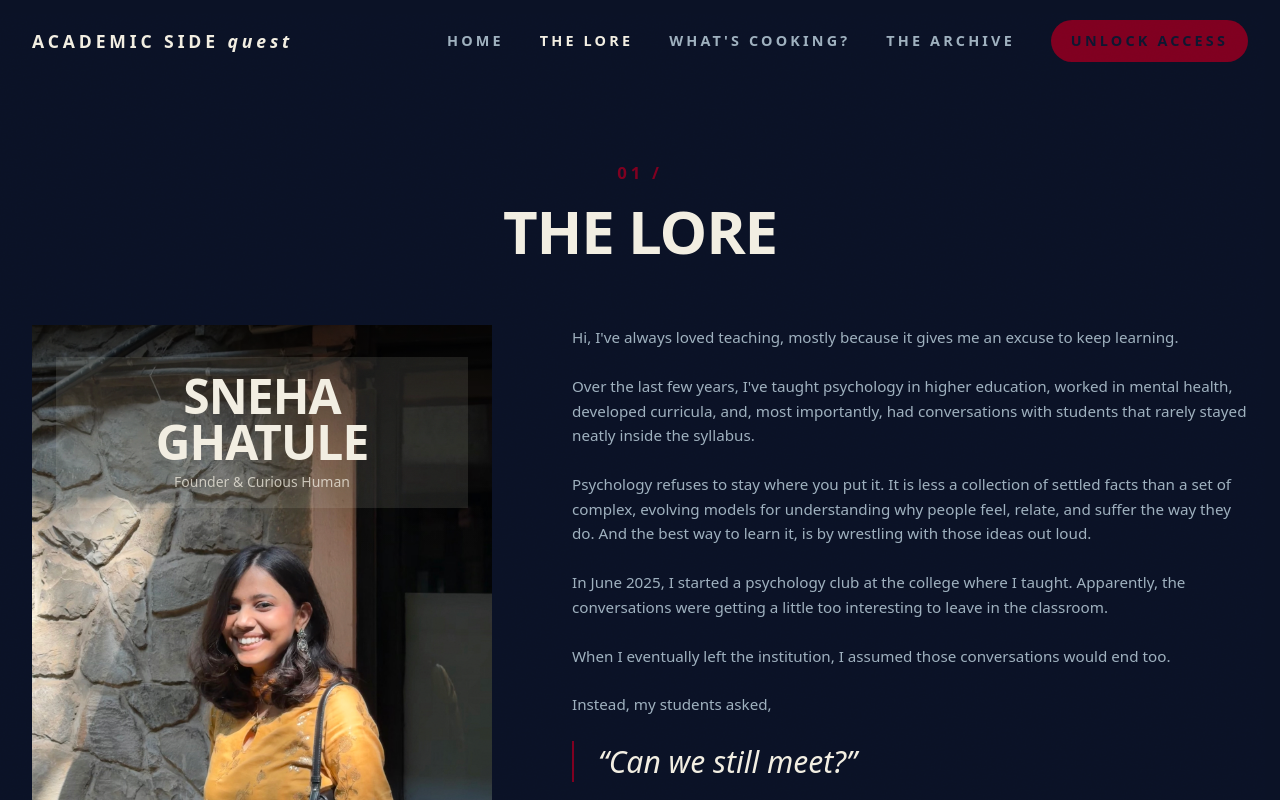
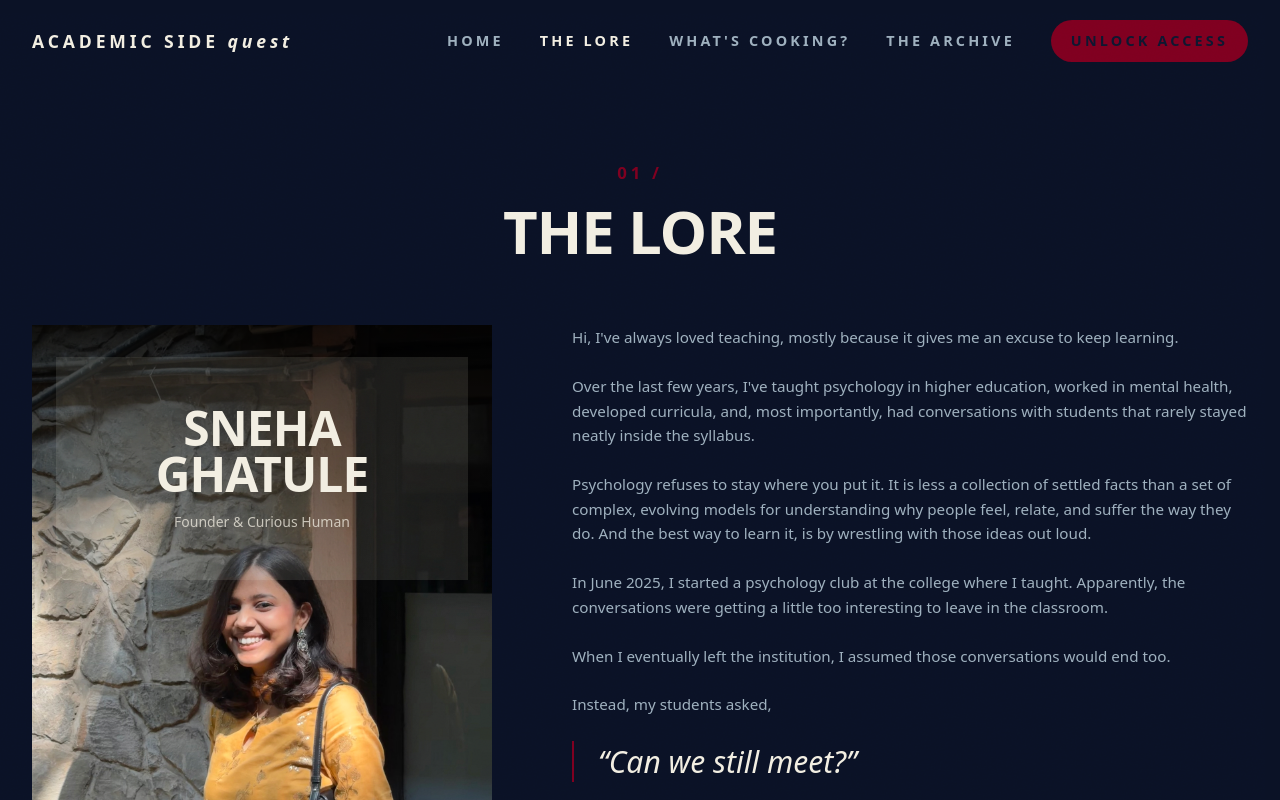
Before and after one commit to snehaghatule/academic-side-quest, a Next.js app: page /about in a window 1280 px wide. Shown: the top 800 px of the page. Built offline with nearby package versions, Linux system fonts and the light colour scheme; a web font is replaced by a local one.

Commit message:
Taller square box and stronger gradient on Lore photo

```diff
--- a/src/components/sections/Founder.tsx
+++ b/src/components/sections/Founder.tsx
@@ -54,12 +54,12 @@ export function Founder() {
                     </p>
                   </div>
                 )}
-                <div className="absolute inset-x-0 top-0 flex flex-col items-center bg-gradient-to-b from-black/70 via-black/25 to-transparent px-6 pb-16 pt-8 text-center">
-                  <div className="bg-ink/10 px-6 py-4">
+                <div className="absolute inset-x-0 top-0 flex flex-col items-center bg-gradient-to-b from-black/80 via-black/40 to-transparent px-6 pb-16 pt-8 text-center">
+                  <div className="bg-ink/10 px-6 py-12">
                     <p className="display text-4xl font-bold uppercase leading-[0.95] tracking-[-0.01em] text-ink sm:text-5xl">
                       {founder.name}
                     </p>
-                    <p className="mt-2 text-sm text-ink/75">{founder.role}</p>
+                    <p className="mt-4 text-sm text-ink/75">{founder.role}</p>
                   </div>
                 </div>
               </figure>
```
